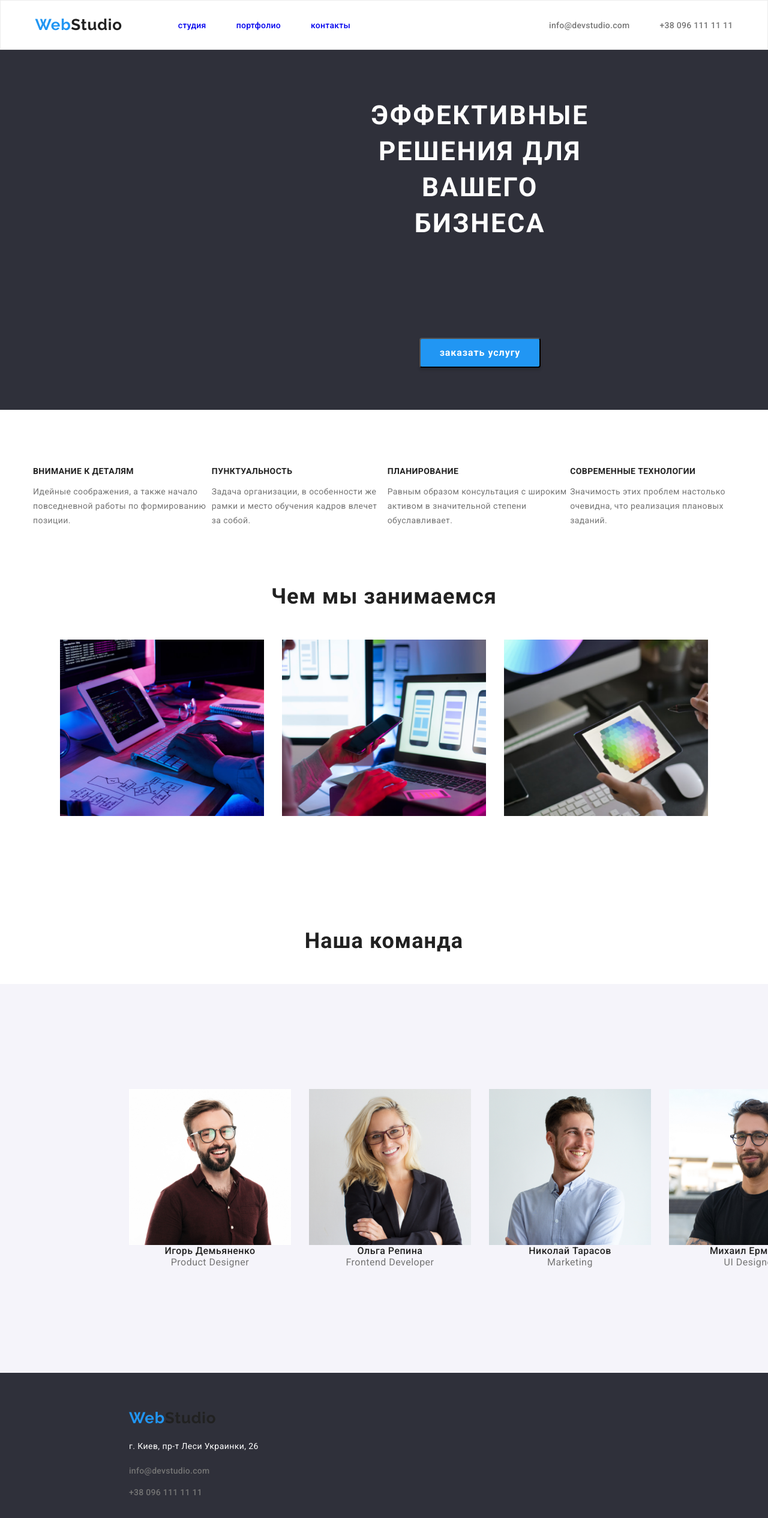
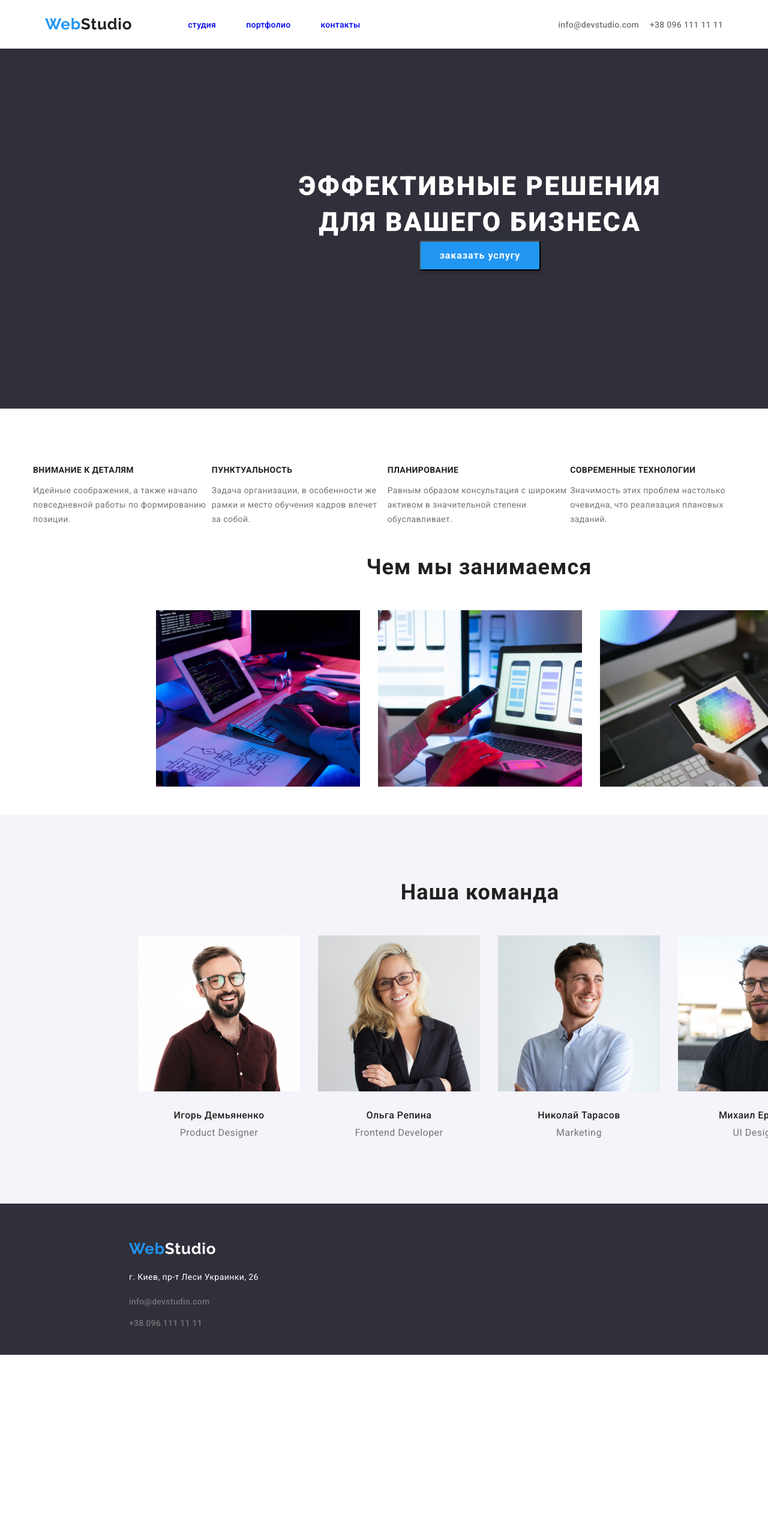
Before and after one commit to sergeydymchenko/goit-markup-hw-03, a plain HTML site: page index.html in a window 1280 px wide. Shown: the top 2530 px of the page at 60% size. After the commit the page ends 2258 px from the top, so only its background shows below. Drawn offline with nearby package versions, Linux system fonts and the light colour scheme.

Commit message:
дз 3 исправленное

```diff
--- a/css/styles.css
+++ b/css/styles.css
@@ -24,9 +24,10 @@ ul {
 }
 /* =====header====== */
 .header {
+  width: 1200px;
   display: flex;
   align-items: center;
-  border: 1px solid rgba(236, 236, 236, 1);
+
   margin: auto;
 }
 .header {
@@ -39,23 +40,20 @@ ul {
   justify-content: flex-start;
 }
 .container {
-  justify-content: center;
   display: flex;
   align-items: center;
   width: 1200px;
   padding: 0 15px;
   margin: 0 auto;
 }
-.header .container {
-  display: flex;
-  align-items: center;
-}
+
 .navigation {
   display: flex;
   align-items: center;
 }
 .header .logo {
   margin-right: 93px;
+  margin-left: 20px;
 }
 .navigation-item:not(:last-child) {
   margin-right: 50px;
@@ -63,9 +61,12 @@ ul {
 .header .address-link {
   display: flex;
   align-items: center;
-  margin-left: 331px;
+  margin-left: auto;
+  margin-left: 330px;
 }
 .header-tell {
+  display: flex;
+  flex-wrap: nowrap;
   font-family: 'Roboto', sans-serif;
   font-weight: 500;
   font-size: 14px;
@@ -87,7 +88,8 @@ ul {
 }
 .header .header-tell {
   font-style: normal;
-  margin-left: 50px;
+  margin-right: 20px;
+  margin-left: auto;
 }
 .logoweb {
   color: #2196f3;
@@ -108,9 +110,8 @@ ul {
 .hero-section {
   width: 1600px;
   height: 600px;
-  left: 0px;
-  top: 80px;
 
+  padding: 200px 452px;
   background: #2f303a;
 }
 .main-haiding {
@@ -126,12 +127,7 @@ ul {
   text-transform: uppercase;
 
   color: #ffffff;
-  width: 696px;
-  height: 120px;
-  left: 452px;
-  top: 280px;
-  padding: 200px 452px 280px;
-  display: flex;
+
   align-items: center;
   justify-content: center;
 }
@@ -165,11 +161,18 @@ ul {
   flex-direction: column;
   justify-content: center;
 }
+.section-requirements {
+  padding-top: 94px;
+}
+
 .list-of-requirements {
   width: 1200px;
   display: flex;
   align-items: center;
-  padding-top: 94px;
+
+  justify-content: center;
+  flex-direction: row;
+
   padding-left: 15px;
   padding-right: 15px;
   margin: 0 auto;
@@ -198,6 +201,17 @@ ul {
 
   color: #757575;
 }
+.section-profession {
+  display: flex;
+  align-items: center;
+  justify-content: center;
+  flex-direction: column;
+
+  width: 1200px;
+  height: 480px;
+  padding: 94px 200px;
+}
+
 .work {
   font-family: 'Roboto', sans-serif;
   font-style: normal;
@@ -206,10 +220,12 @@ ul {
   line-height: 1.166;
   text-align: center;
   letter-spacing: 0.03em;
-  padding-top: 94px;
+
   padding-bottom: 50px;
+  padding-left: 397px;
   display: flex;
   justify-content: center;
+  align-items: center;
 
   color: #212121;
 }
@@ -224,7 +240,11 @@ ul {
   display: flex;
   align-items: center;
   justify-content: center;
+  width: 1200px;
+  flex-direction: row;
+  margin: 0 auto;
 }
+
 .img-work {
   padding: 0 15px;
 }
@@ -239,8 +259,6 @@ ul {
   display: flex;
   align-items: center;
   justify-content: center;
-  margin-top: 188px;
-  margin-bottom: 50px;
 
   color: #212121;
 }
@@ -248,15 +266,18 @@ ul {
   display: flex;
   align-items: center;
   justify-content: center;
-  flex-direction: row;
+  flex-direction: column;
+  padding: 94px 200px;
+
   background: rgba(245, 244, 250, 1);
+  width: 1600px;
   height: 648px;
-  width: 1600px;
   left: 0px;
   top: 1449px;
   border-radius: 0px;
 }
 .comand .container {
+  margin-top: 50px;
   flex-direction: row;
 }
 .fotospec {
@@ -279,6 +300,7 @@ ul {
   letter-spacing: 0.03em;
 
   color: #212121;
+  padding-top: 30px;
 }
 .profession {
   font-family: 'Roboto', sans-serif;
@@ -292,6 +314,7 @@ ul {
   letter-spacing: 0.03em;
 
   color: #757575;
+  padding-top: 10px;
 }
 .footer {
   width: 1600px;
@@ -303,6 +326,9 @@ ul {
 }
 .footer .logo {
   padding-top: 60px;
+}
+.logo-studio-footer {
+  color: white;
 }
 .adress-kiyv {
   padding-top: 20px;
@@ -330,7 +356,18 @@ ul {
   color: #ffffff;
 }
 /*===============end-studio======*/
+.main-portfolio {
+  display: flex;
+  flex-direction: column;
+  justify-content: center;
+  align-items: center;
+  width: 1200px;
+  height: 1360px;
+  margin: 0 215px;
+}
 .nav-portfolio-item {
+  display: flex;
+  justify-content: center;
   font-family: 'Roboto', sans-serif;
   font-style: normal;
   font-weight: 500;
@@ -342,7 +379,6 @@ ul {
   letter-spacing: 0.03em;
 
   color: #212121;
-  margin: 100px 8px 56px;
 }
 .main-portfolio .container {
   display: flex;
@@ -359,7 +395,8 @@ ul {
   flex-wrap: wrap;
 }
 .projects-item {
-  padding: 15px;
+  border: 1px solid rgba(238, 238, 238, 1);
+  padding: 13px;
 }
 .example-item {
   font-family: 'Roboto', sans-serif;
--- a/index.html
+++ b/index.html
@@ -6,8 +6,11 @@
     <title>Document</title>
     <link rel="stylesheet" href="https://cdnjs.cloudflare.com/ajax/libs/modern-normalize/1.0.0/modern-normalize.min.css">
     <link rel="preconnect" href="https://fonts.gstatic.com">
-<link href="https://fonts.googleapis.com/css2?family=Raleway:wght@700&family=Roboto:wght@400;500;700&display=swap" rel="stylesheet">
+<link rel="preconnect" href="https://fonts.gstatic.com">
+<link href="https://fonts.googleapis.com/css2?family=Raleway:wght@700&family=Roboto:wght@400;500;700;900&display=swap"
+  rel="stylesheet">
 <link rel="stylesheet" href="./css/styles.css">
+
   </head>
 <body>
   <header class="header">
@@ -37,7 +40,7 @@
 
   </div>
  </header>
-  <main class="main">
+  <main>
 <!--hero -->
 <section class="hero-section">
   <div class="main-info">
@@ -45,6 +48,8 @@
   <button class="button">заказать услугу</button>
   </div>
 </section>
+<section class="section-requirements">
+
 <ul class="list-of-requirements">
 
   <li><h3 class="base-tegs" >Внимание к деталям</h3>
@@ -62,11 +67,13 @@
   <li><h3 class="base-tegs">Современные технологии</h3>
 <p class="text-idea"> Значимость этих проблем настолько очевидна, что реализация плановых заданий.</p>
   </li>
+
 </ul>
-<h2 class="work">Чем мы занимаемся</h2>
+</section>
+
 <section class="section-profession">
 
-
+<h2 class="work">Чем мы занимаемся</h2>
 <div class="container">
 <ul class="img-set">
   <li>
@@ -78,11 +85,13 @@
  <li><img class="img-work" src="/img/дизайн.png" alt="дизайн стилизация" width="370" height="294"></li>
 </ul>
 </div>
+
 </section>
 
 
-  <h2 class="over-comand">Наша команда</h2>
+
   <section class="comand">
+    <h2 class="over-comand">Наша команда</h2>
     <div class="container">
 <ul class="fotospec">
   <li class="fotospros"><img src="/img/demyanenko.jpg" alt="" width="270" height="260">
@@ -109,7 +118,7 @@
 <footer class="footer">
 <section class="footer-section">
   <ul class="footer-items">
-  <li class="footer-item"><a class="logo" href="/index.html" aria-label="логотип сайта"> <span class="logoweb"> Web</span><span class="logo-studio">Studio</span>
+  <li class="footer-item"><a class="logo" href="/index.html" aria-label="логотип сайта"> <span class="logoweb"> Web</span><span class="logo-studio-footer">Studio</span>
 
   </a>
   </li>
```
Also changed, not shown: portfolio.html (+8 -6 lines).
